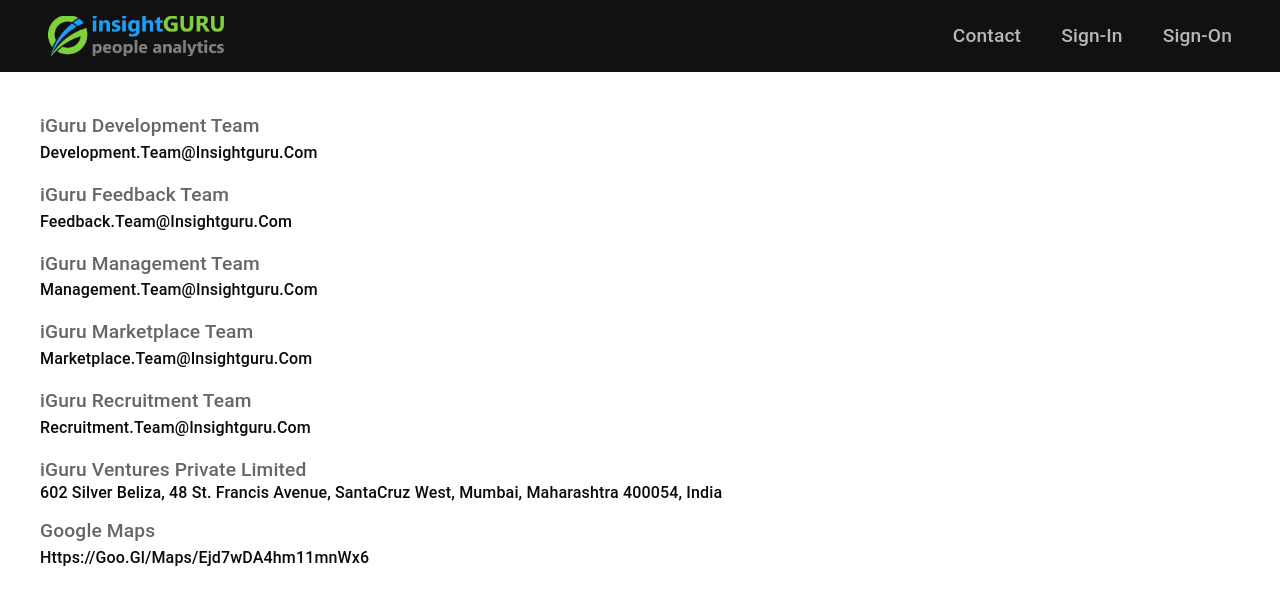
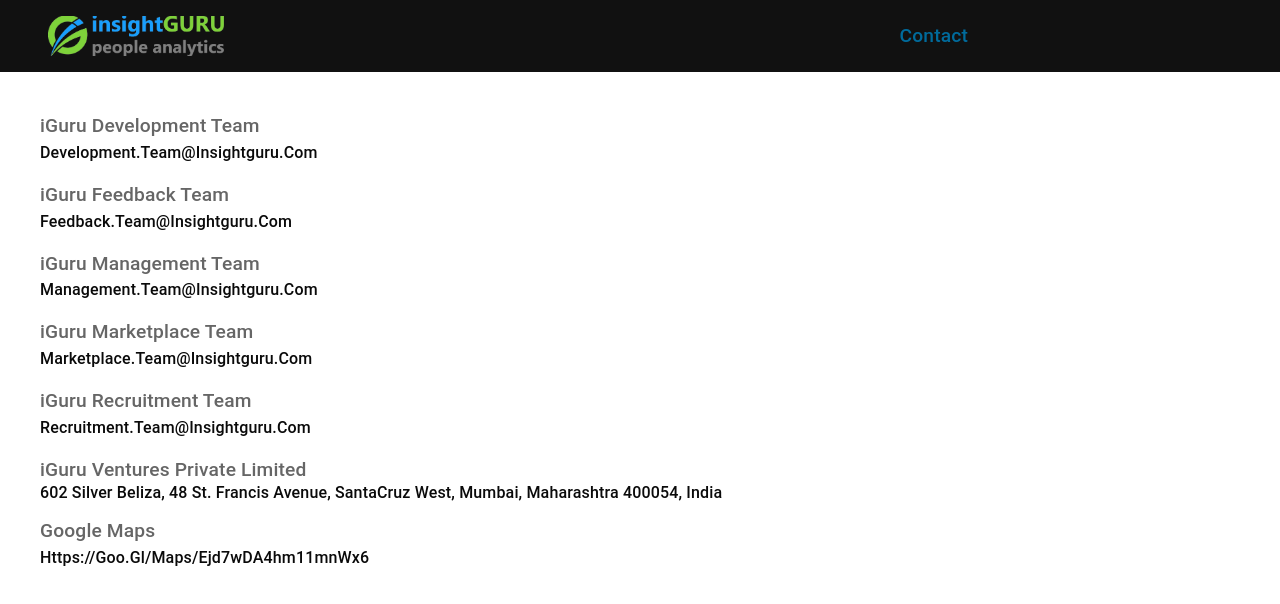
Before and after one commit to insightguru/insightguru-website, a React (Vite) app: page /contact in a window 1280 px wide. Shown: the top 604 px of the page. Built offline with nearby package versions, Linux system fonts and the light colour scheme.

Commit message:
added widget to navbar

```diff
--- a/src/Components/pages/Home.jsx
+++ b/src/Components/pages/Home.jsx
@@ -7,7 +7,7 @@
     return (
         <>
             <Banner />
-            <IguruWidget />
+            {/* <IguruWidget /> */}
         </>
     )
 }
--- a/src/Components/pages/pageComponents/IguruWidget.jsx
+++ b/src/Components/pages/pageComponents/IguruWidget.jsx
@@ -1,5 +1,6 @@
 import React from 'react'
 import { Helmet } from "react-helmet";
+import '../../styles/IguruWidget.css'
 
 
 
--- a/src/Components/pages/pageComponents/Navbar.jsx
+++ b/src/Components/pages/pageComponents/Navbar.jsx
@@ -1,5 +1,5 @@
 import React, { useEffect } from 'react'
-import { Outlet, Link } from "react-router-dom";
+import { Outlet, Link, NavLink } from "react-router-dom";
 import '../../styles/Home.css'
 import Logo from '../../../assets/main-logo.png'
 import { GiHamburgerMenu } from 'react-icons/gi';
@@ -20,10 +20,10 @@
                     <Link to='/'><img src={Logo} alt="Nav_logo_Image" /></Link>
                 </div>
                 <div className='Navbar_Listing'>
-                    <Link to='/contact' className='Nav_Links'>contact</Link>
-                    <Link to='https://staging.insightguru.com/sign-in' className='Nav_Links'>sign-in</Link>
-                    <Link to='https://staging.insightguru.com/sign-on/' className='Nav_Links'>sign-on</Link>
-                    {/* <IguruWidget /> */}
+                    <NavLink to='/contact' className='Nav_Links' activeClassName="active">contact</NavLink>
+                    {/* <Link to='https://staging.insightguru.com/sign-in' className='Nav_Links'>sign-in</Link>
+                    <Link to='https://staging.insightguru.com/sign-on/' className='Nav_Links'>sign-on</Link> */}
+                    <IguruWidget />
                 </div>
                 <label htmlFor="Nav-Toggle" className='Hum_burger_nav_icon'><GiHamburgerMenu /> </label>
             </div>
--- a/src/Components/styles/Home.css
+++ b/src/Components/styles/Home.css
@@ -25,7 +25,7 @@
 
 .Navbar_Listing {
     display: flex;
-    gap: 2.5em;
+    margin-right: 16.5em;
 }
 
 .Navbar_Listing .Nav_Links {
@@ -37,21 +37,12 @@
     font-weight: 500;
 }
 
-.Nav_Links::after {
-    content: '';
-    width: 100%;
-    border: 1px solid #7ED338;
-    position: absolute;
-    bottom: -2px;
-    left: 0;
-    transform: scaleX(0);
-    transition: transform .3s;
-    transform-origin: right;
+.Nav_Links:hover {
+    color: #006b9c;
 }
 
-.Nav_Links:hover::after {
-    transform: scaleX(1);
-    transform-origin: left;
+.Nav_Links.active{
+    color : #006b9c;
 }
 
 
--- /dev/null
+++ b/src/Components/styles/IguruWidget.css
@@ -0,0 +1,53 @@
+.dropbtn-iguru {
+    width: 100vw;
+    height: 4.5rem;
+    display: flex;
+    justify-content: space-between;
+    align-items: center;
+    position: fixed;
+    top: 0;
+    right: 0;
+}
+
+.dropbtn-iguru>div>img {
+    display: none;
+}
+
+.content-iguru {
+    width: 14em;
+    height: 100%;
+    position: absolute;
+    top: 50%;
+    transform: translate(-50%, -25%);
+    display: flex;
+    gap: 2.5em;
+    background-color: transparent;
+}
+
+.dropbtn-iguru>.content-iguru>a {
+    color: #b6b6b6;
+    text-transform: capitalize;
+}
+
+
+@media screen and (max-width : 769px) {
+    .dropbtn-iguru {
+        width: 100%;
+        height: 100%;
+        display: flex;
+        justify-content: space-between;
+        align-items: center;
+        position: fixed;
+        top: 22%;
+        left: 50%;
+        transform: translate(-8%);
+    }
+
+    .content-iguru {
+        display: flex;
+        flex-direction: column;
+        width: 100%;
+        gap: 2.5rem;
+    }
+
+}
```
